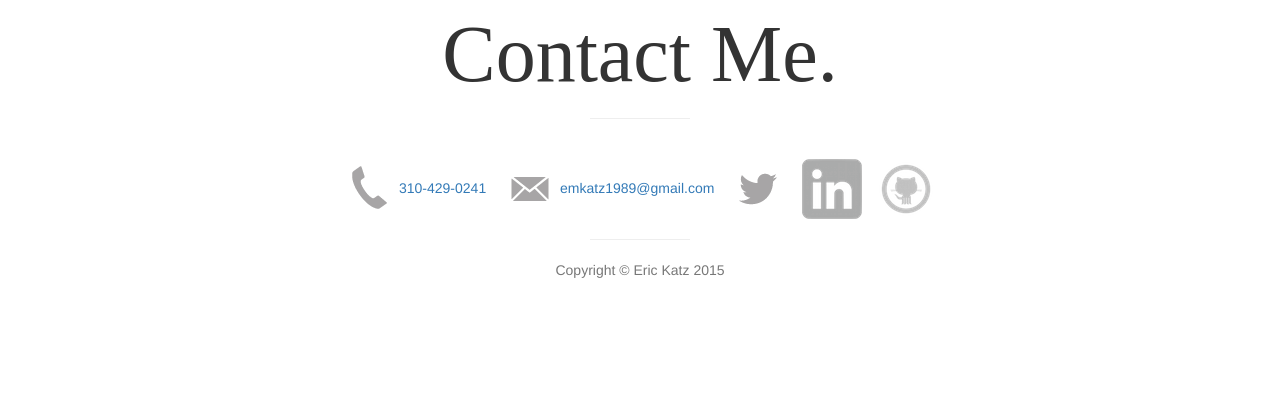
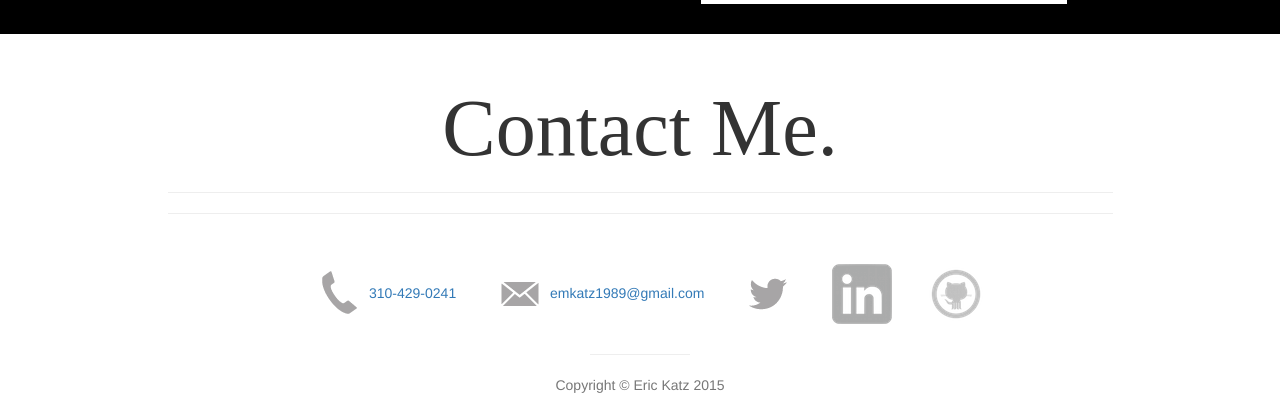
Before and after one commit to emkatz1989/portfolio, a PHP site: page / in a window 1280 px wide. Shown: the part 2428-2843 px from the top of the page. Before the commit the page ends 2706 px from the top, so only its background shows below. Run offline with PHP 8.4, Linux system fonts and the light colour scheme.

Commit message:
style changes

```diff
--- a/css/main.css
+++ b/css/main.css
@@ -264,29 +297,37 @@ h3{
  	color: #fff;
  	visibility: hidden;
  	opacity: 0;
- 	font-size: 25px;
+ 	font-size: 20px;
  	font-family: Arial-Black;
  	-webkit-transition: visibility opacity 0.2s;
- 	padding-bottom: 50px;
- 	height: 225px;
+ 	height: 223px;
  	padding-bottom: 18px;
  	padding-top: 20px;
+ 	padding-left: 10px;
+ 	padding-right: 10px;
 }
 
 .portfolio-item:hover .desc{
 		opacity: 0.8;
 		visibility: visible;
+		-webkit-transition: all 0.5s ease;
+		-moz-transition: all 0.5s ease;
+		-o-transition: all 0.5s ease;
 }
 
 
 /*Contact*/
 
 footer{
-	padding: 100px 0;
+	padding: 10px 0;
 
 }
 
-.list-inline{
+.contact{
+
+	/*border: 2px solid black;*/
+	padding: 10px;
+	margin-left: 20px;
 
 
 }
--- a/home.html
+++ b/home.html
@@ -57,22 +57,22 @@
 
 
   <header id="top" class="header">
-   <!--  <nav id ="nav">
+ <!--   <nav id ="nav">
     <!-- <a href="#top">Eric Katz</a> -->
 
-           <!--  <li>
+        <!--     <li class ="nav-list">
                 <a href="#top">Home</a>
             </li>
-            <li>
+            <li class ="nav-list">
                 <a href="#about">About</a>
             </li>
-            <li>
+            <li class ="nav-list">
                 <a href="#portfolio">Portfolio</a>
             </li>
-            <li>
+            <li class ="nav-list">
                 <a href="#contact">Contact</a>
-            </li> -->
-  <!--   </nav> -->
+            </li>
+   </nav>  --> -->
     <div class="text-vertical-center">
      <div class="sidebar-brand">
 
@@ -95,8 +95,9 @@
       <div class="row">
         <div class="col-lg-12 text-center">
           <h2 id ="about_me"> About Me. </h2>
-          <hr class="small">
-          <img src="img/eric.jpg" alt="Photo of Eric Katz" class="profile-photo">
+          <hr class="large">
+          <hr class="large">
+          <img src="img/eric-massada.jpg" alt="Photo of Eric Katz" class="profile-photo">
           <p class="lead"> I'm a junior web-developer (RoR, Javascript, and AngularJS) open to front and back-end opportunities. I obtained my BA in Peace & Conflict Studies from UC Berkeley with aspirations to travel the world and affect change in conflict-affected areas. For the time-being, I'm looking to build my web skills with a development team that provides mentorship. If I've gaged your interest, <a href="img/resume.pdf">click here</a> for my full resume. </p>
         </div>
       </div>
@@ -111,7 +112,8 @@
     <div class="row">
       <div class="col-lg-10 col-lg-offset-1 text-center">
         <h2 id="my-work"> My Work. </h2>
-        <hr class="small">
+         <hr class="large">
+         <hr class="large">
         <div class="row">
           <div class="col-md-6">
             <div class="portfolio-item">
@@ -172,19 +174,20 @@
     <div class="row">
       <div class="col-lg-10 col-lg-offset-1 text-center">
         <h2 id="contact_me"> Contact Me.</h2>
-        <hr class="small">
+        <hr class="large">
+        <hr class="large">
         <br>
         <ul class="list-inline">
-          <li><i class="fa fa-phone fa-fw"></i><img src="img/phone.png" alt="Phone"><a href="tel:310-429-0241">310-429-0241</a></li>
-          <li><i class="fa fa-envelope-o fa-fw"></i><img src="img/mail.png" alt="Mail"><a href="mailto:emkatz1989@gmail.com">emkatz1989@gmail.com</a>
+          <li class="contact"><i class="fa fa-phone fa-fw"></i><img src="img/phone.png" alt="Phone"><a href="tel:310-429-0241">310-429-0241</a></li>
+          <li class="contact"><i class="fa fa-envelope-o fa-fw"></i><img src="img/mail.png" alt="Mail"><a href="mailto:emkatz1989@gmail.com">emkatz1989@gmail.com</a>
           </li>
-          <li>
+          <li class ="contact">
              <a href="https://twitter.com/EricKatz89"><i class="fa fa-twitter fa-fw fa-3x"></i><img src="img/twitter.png" alt="Twitter Logo"</a>
           </li>
-          <li>
+          <li class="contact">
             <a href="https://www.linkedin.com/in/emkatz1989"><i class="fa fa-linkedin fa-fw fa-3x"></i><img src="img/linkedin.png" alt="Linkedin-Logo"></a>
           </li>
-          <li>
+          <li class="contact">
             <a href="https://github.com/emkatz1989"><i class="fa fa-github fa-fw fa-3x"></i><img src="img/github.png" alt="Github Logo"></a>
           </li>
         </ul>
```
Also changed, not shown: other parts of css/main.css (+44 -11 lines), img/eric-massada.jpg (added).
